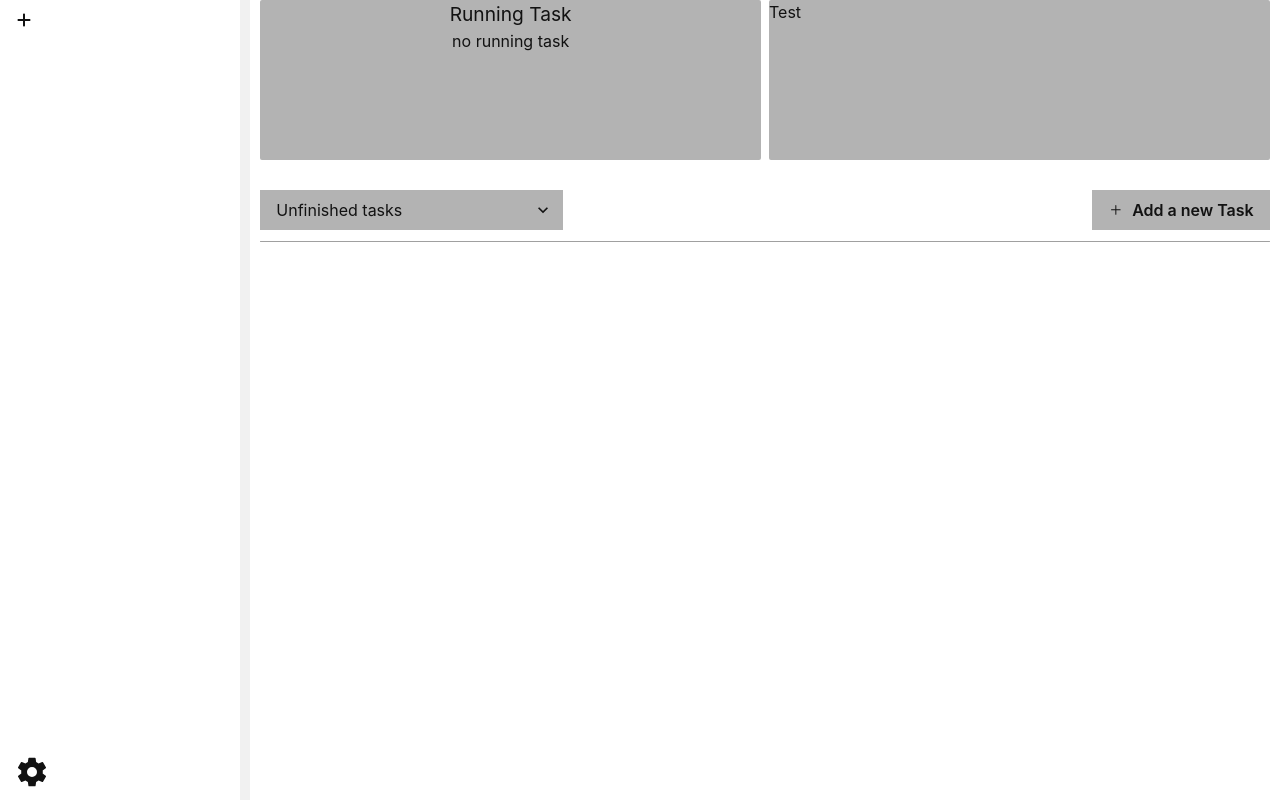
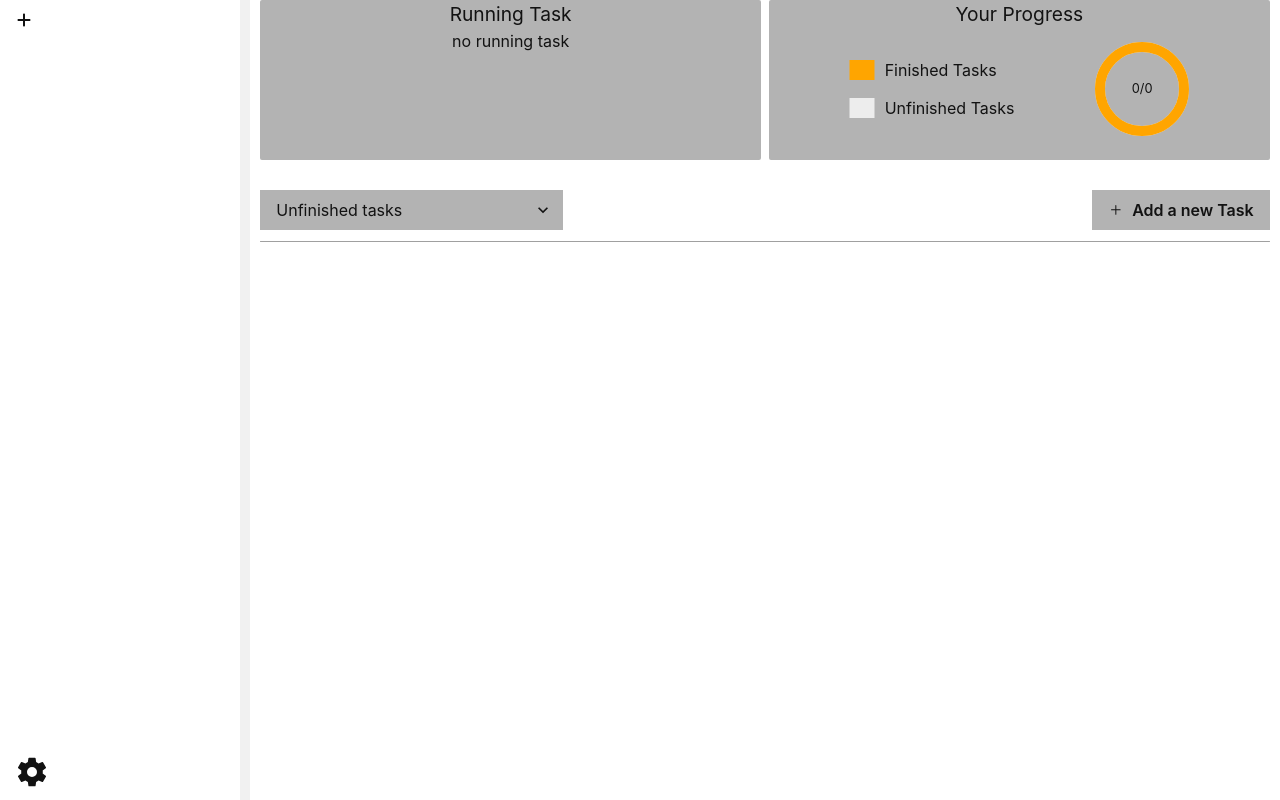
Before and after one commit to mostafa-fallaha/tauri-personal-task-manager, a React (Vite) app: page / in a window 1280 px wide. Built offline with nearby package versions, Linux system fonts and the light colour scheme.

Commit message:
added the tasks dashboard

```diff
--- a/src/components/categories/UpdateCategory.tsx
+++ b/src/components/categories/UpdateCategory.tsx
@@ -22,7 +22,7 @@ function UpdateCategory({ editingCat, id }: Props) {
         value={catTitle}
         borderRadius={0}
         onChange={(e) => setCatTitle(e.target.value)}
-      ></Input>
+      />
       <Button
         borderRadius={0}
         onClick={() => {
--- a/src/components/tasks/NavBar.tsx
+++ b/src/components/tasks/NavBar.tsx
@@ -12,6 +12,7 @@ import { useSelector } from "react-redux";
 import RunningTaskBox from "./RunningTaskBox";
 import { GoPlus } from "react-icons/go";
 import InputTaskModal from "./InputTaskModal";
+import TasksDashboard from "./TasksDashboard";
 
 interface Props {
   changeTaskStat: (stat: boolean) => void;
@@ -46,7 +47,10 @@ function NavBar({ changeTaskStat }: Props) {
         {/* =============== All Tasks Details =========================================== */}
 
         <Box width={"50%"} backgroundColor={"#b3b3b3"} borderRadius={"2px"}>
-          Test
+          <Text fontSize={"1.2rem"} alignSelf={"center"} textAlign={"center"}>
+            Your Progress
+          </Text>
+          <TasksDashboard />
         </Box>
       </Box>
 
--- a/src/components/tasks/RunningTaskBox.tsx
+++ b/src/components/tasks/RunningTaskBox.tsx
@@ -110,7 +110,7 @@ function TaskBox({ task }: Props) {
   return (
     <Box display={"flex"} justifyContent={"space-evenly"} alignItems={"center"}>
       <Box width={"50%"}>
-        <HStack>
+        <HStack marginLeft={"5%"}>
           <VStack display={"flex"} alignItems={"flex-start"}>
             <Text>{task.title}</Text>
             <Text>
--- /dev/null
+++ b/src/components/tasks/TasksDashboard.tsx
@@ -0,0 +1,58 @@
+import {
+  Box,
+  CircularProgress,
+  CircularProgressLabel,
+  HStack,
+  Text,
+  Tooltip,
+  VStack,
+} from "@chakra-ui/react";
+import { MdRectangle } from "react-icons/md";
+import { useSelector } from "react-redux";
+import { RootState } from "../../state/store";
+
+function TasksDashboard() {
+  const tasks = useSelector((state: RootState) => state.task.tasks);
+  const allTasks = tasks.length;
+  const finishedTasksLength = tasks.filter((t) => t.task_done === true).length;
+  const unfinshedTasksLength = tasks.filter(
+    (t) => t.task_done === false
+  ).length;
+
+  return (
+    <Box
+      display={"flex"}
+      justifyContent={"space-evenly"}
+      alignItems={"center"}
+      marginTop={"2%"}
+    >
+      <VStack alignItems={"flex-start"}>
+        <HStack>
+          <MdRectangle size={30} color="orange" />
+          <Text>Finished Tasks</Text>
+        </HStack>
+        <HStack>
+          <MdRectangle size={30} color="#ededed" />
+          <Text>Unfinished Tasks</Text>
+        </HStack>
+      </VStack>
+      <Box>
+        <CircularProgress
+          value={(finishedTasksLength / allTasks) * 100}
+          size={"100px"}
+          color="orange"
+        >
+          <CircularProgressLabel>
+            <Tooltip label={unfinshedTasksLength + " remaining"}>
+              <Text fontSize={"0.8rem"}>
+                {finishedTasksLength}/{allTasks}
+              </Text>
+            </Tooltip>
+          </CircularProgressLabel>
+        </CircularProgress>
+      </Box>
+    </Box>
+  );
+}
+
+export default TasksDashboard;
```
